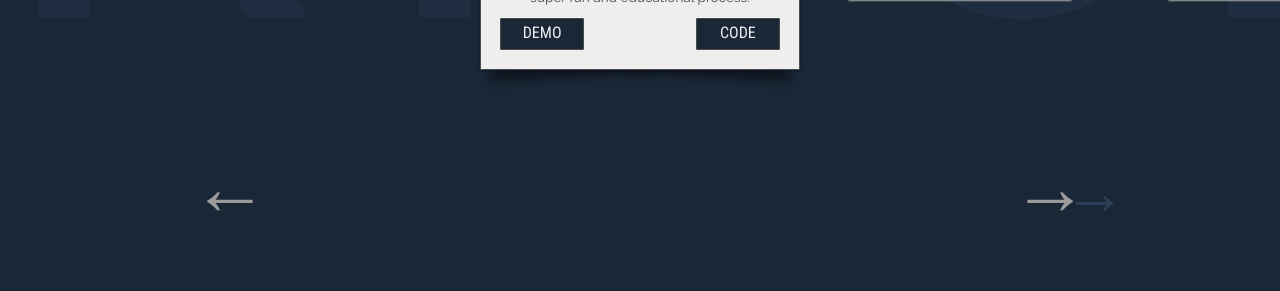
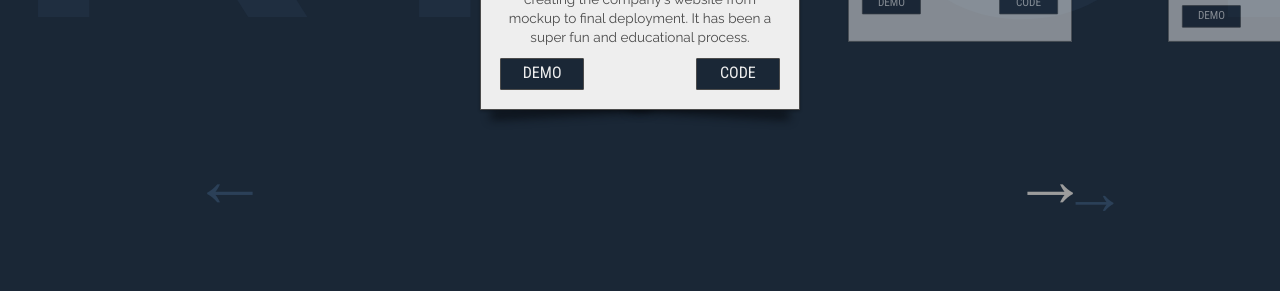
Before and after one commit to BlenderWang/portfolio-latest, a Gatsby site: page /portfolio in a window 1280 px wide. Shown: the part 546-837 px from the top of the page. Built offline with nearby package versions, Linux system fonts and the light colour scheme; Gatsby itself is replaced by a stand-in of ours.

Commit message:
add react spring to portfolio page

```diff
--- a/src/pages/portfolio.js
+++ b/src/pages/portfolio.js
@@ -4,7 +4,7 @@
 import Footer from "../components/Footer"
 import TitleText from "../components/TitleText"
 import Slideshow from "../components/Slideshow"
-// import { Spring } from "react-spring/renderprops"
+import { Spring } from "react-spring/renderprops"
 import { Link } from "gatsby"
 import SEO from "../components/seo"
 
@@ -13,7 +13,7 @@
     <Layout>
       <SEO title="Page Portfolio" />
       <Menu />
-      {/* <Spring
+      <Spring
         from={{ opacity: 0, transform: `translate3d(500px, 0, 0)` }}
         to={{ opacity: 1, transform: `translate3d(0, 0, 0)` }}
         config={{ duration: 1200 }}
@@ -23,10 +23,19 @@
             <TitleText titleText={"portfolio"} />
           </div>
         )}
-      </Spring> */}
-      <TitleText titleText={"portfolio"} />
+      </Spring>
+      <Spring
+        from={{ opacity: 0 }}
+        to={{ opacity: 1 }}
+        config={{ delay: 1200, duration: 2000 }}
+      >
+        {props => (
+          <div style={props}>
+            <Slideshow />
+          </div>
+        )}
+      </Spring>
 
-      <Slideshow />
       <Link to="/contact">
         <span className="arrow">&#8594;</span>
       </Link>
--- a/src/styles/media-queries.scss
+++ b/src/styles/media-queries.scss
@@ -71,7 +71,12 @@
     bottom: -7% !important;
   }
 
+  .slideshow {
+    padding-top: 25vh !important;
+  }
+
   .buttons {
+    margin-top: 0 !important;
     margin-left: 13vw !important;
     margin-right: 13vw !important;
   }
--- a/src/styles/portfolio-page.scss
+++ b/src/styles/portfolio-page.scss
@@ -152,6 +152,10 @@
     color: darken($clr-light, 32%);
     padding: 25px;
 
+    &:disabled {
+      color: lighten($clr-primary, 10%);
+    }
+
     &:hover,
     &:focus {
       outline-color: $clr-accent;
```
